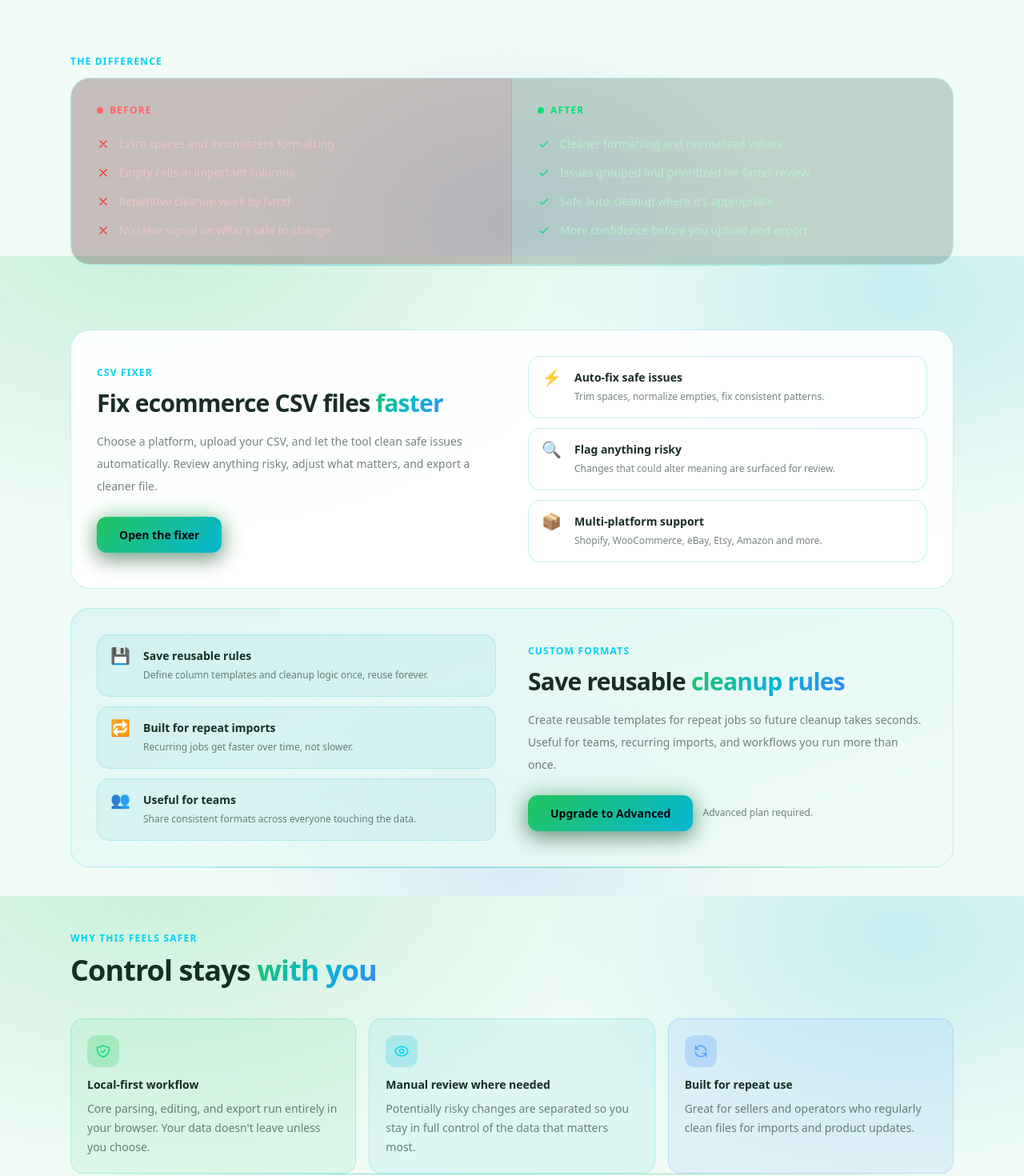
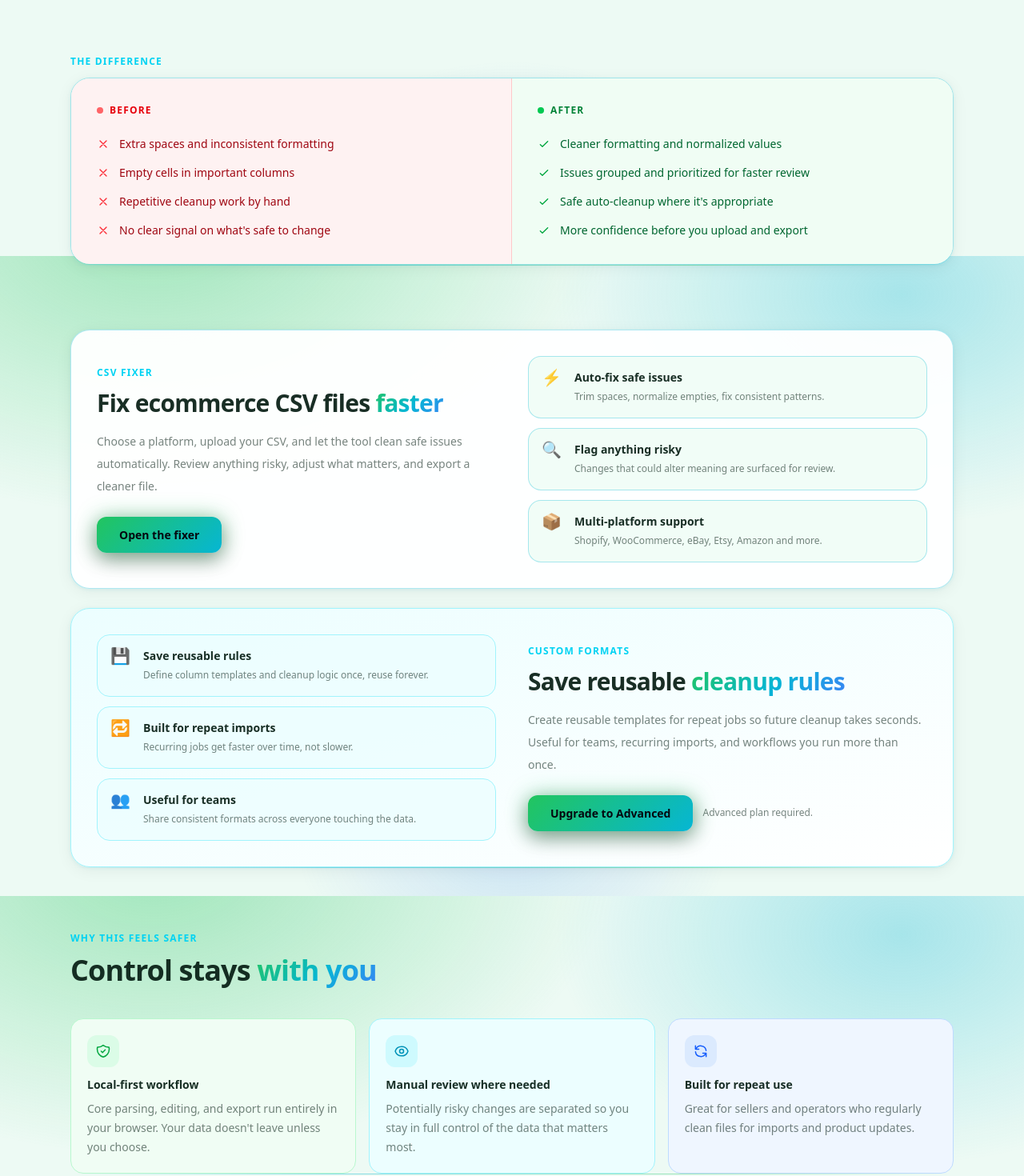
Before and after one commit to Dominic339/shopify-csv-fixer, a Next.js app: page / in a window 1280 px wide. Shown: the part 1280-2750 px from the top of the page at 80% size. Built offline with nearby package versions, Linux system fonts and the light colour scheme; no server answers.

Commit message:
Fix light mode color presence and broken text visibility

```diff
--- a/src/app/HomeClient.tsx
+++ b/src/app/HomeClient.tsx
@@ -95,7 +95,7 @@ export default function HomeClient({ tHome, tPricing }: Props) {
         <div className="pointer-events-none absolute -right-20 -top-20 h-96 w-96 rounded-full bg-cyan-500/10 blur-3xl" />
 
         <div className="relative z-10">
-          <p className="inline-flex items-center gap-2 rounded-full border border-green-500/30 bg-green-500/10 px-3 py-1 text-xs font-semibold text-green-300">
+          <p className="inline-flex items-center gap-2 rounded-full border border-green-500/30 bg-green-500/10 px-3 py-1 text-xs font-semibold text-green-700 dark:text-green-300">
             <span className="h-1.5 w-1.5 animate-pulse rounded-full bg-green-400" />
             StriveFormats
           </p>
@@ -251,10 +251,10 @@ export default function HomeClient({ tHome, tPricing }: Props) {
         <div className="overflow-hidden rounded-3xl border border-[var(--border)]">
           <div className="grid md:grid-cols-2">
             {/* Before */}
-            <div className="border-b border-red-500/15 bg-red-950/25 p-8 md:border-b-0 md:border-r">
+            <div className="border-b border-red-200 bg-red-50 p-8 dark:border-red-500/15 dark:bg-red-950/25 md:border-b-0 md:border-r">
               <div className="mb-6 flex items-center gap-2">
                 <div className="h-2 w-2 rounded-full bg-red-400" />
-                <span className="text-xs font-bold uppercase tracking-widest text-red-400">Before</span>
+                <span className="text-xs font-bold uppercase tracking-widest text-red-600 dark:text-red-400">Before</span>
               </div>
               <div className="space-y-4">
                 {[
@@ -263,7 +263,7 @@ export default function HomeClient({ tHome, tPricing }: Props) {
                   "Repetitive cleanup work by hand",
                   "No clear signal on what's safe to change",
                 ].map((item) => (
-                  <div key={item} className="flex items-start gap-3 text-sm text-red-200/65">
+                  <div key={item} className="flex items-start gap-3 text-sm text-red-800 dark:text-red-200/65">
                     <svg className="mt-0.5 h-4 w-4 shrink-0 text-red-500" fill="none" viewBox="0 0 24 24" stroke="currentColor" strokeWidth={2}>
                       <path strokeLinecap="round" strokeLinejoin="round" d="M6 18L18 6M6 6l12 12" />
                     </svg>
@@ -274,10 +274,10 @@ export default function HomeClient({ tHome, tPricing }: Props) {
             </div>
 
             {/* After */}
-            <div className="bg-green-950/20 p-8">
+            <div className="bg-green-50 p-8 dark:bg-green-950/20">
               <div className="mb-6 flex items-center gap-2">
-                <div className="h-2 w-2 rounded-full bg-green-400" />
-                <span className="text-xs font-bold uppercase tracking-widest text-green-400">After</span>
+                <div className="h-2 w-2 rounded-full bg-green-500 dark:bg-green-400" />
+                <span className="text-xs font-bold uppercase tracking-widest text-green-700 dark:text-green-400">After</span>
               </div>
               <div className="space-y-4">
                 {[
@@ -286,8 +286,8 @@ export default function HomeClient({ tHome, tPricing }: Props) {
                   "Safe auto-cleanup where it's appropriate",
                   "More confidence before you upload and export",
                 ].map((item) => (
-                  <div key={item} className="flex items-start gap-3 text-sm text-green-200/75">
-                    <svg className="mt-0.5 h-4 w-4 shrink-0 text-green-400" fill="none" viewBox="0 0 24 24" stroke="currentColor" strokeWidth={2}>
+                  <div key={item} className="flex items-start gap-3 text-sm text-green-800 dark:text-green-200/75">
+                    <svg className="mt-0.5 h-4 w-4 shrink-0 text-green-600 dark:text-green-400" fill="none" viewBox="0 0 24 24" stroke="currentColor" strokeWidth={2}>
                       <path strokeLinecap="round" strokeLinejoin="round" d="M5 13l4 4L19 7" />
                     </svg>
                     {item}
@@ -345,7 +345,7 @@ export default function HomeClient({ tHome, tPricing }: Props) {
         </div>
 
         {/* Custom Formats */}
-        <div className="overflow-hidden rounded-3xl border border-cyan-500/20 bg-gradient-to-br from-cyan-500/8 to-[var(--bg)]">
+        <div className="overflow-hidden rounded-3xl border border-cyan-200 bg-gradient-to-br from-cyan-50 to-white dark:border-cyan-500/20 dark:from-cyan-500/8 dark:to-[var(--bg)]">
           <div className="grid gap-10 p-8 md:grid-cols-2 md:items-center">
             {/* feature list — left this time */}
             <div className="grid gap-3 md:order-first">
@@ -354,7 +354,7 @@ export default function HomeClient({ tHome, tPricing }: Props) {
                 { icon: "🔁", label: "Built for repeat imports", desc: "Recurring jobs get faster over time, not slower." },
                 { icon: "👥", label: "Useful for teams", desc: "Share consistent formats across everyone touching the data." },
               ].map(({ icon, label, desc }) => (
-                <div key={label} className="flex gap-4 rounded-2xl border border-cyan-500/18 bg-[rgba(6,182,212,0.07)] p-4">
+                <div key={label} className="flex gap-4 rounded-2xl border border-cyan-200 bg-cyan-50/80 p-4 dark:border-cyan-500/18 dark:bg-[rgba(6,182,212,0.07)]">
                   <span className="text-xl leading-none">{icon}</span>
                   <div>
                     <div className="text-sm font-bold text-[var(--text)]">{label}</div>
@@ -444,19 +444,19 @@ export default function HomeClient({ tHome, tPricing }: Props) {
               key={title}
               className={`rounded-2xl border p-5 ${
                 color === "green"
-                  ? "border-green-500/20 bg-green-500/8"
+                  ? "border-green-200 bg-green-50 dark:border-green-500/20 dark:bg-green-500/8"
                   : color === "cyan"
-                  ? "border-cyan-500/20 bg-cyan-500/8"
-                  : "border-blue-500/20 bg-blue-500/8"
+                  ? "border-cyan-200 bg-cyan-50 dark:border-cyan-500/20 dark:bg-cyan-500/8"
+                  : "border-blue-200 bg-blue-50 dark:border-blue-500/20 dark:bg-blue-500/8"
               }`}
             >
               <div
                 className={`mb-3 inline-flex h-10 w-10 items-center justify-center rounded-xl ${
                   color === "green"
-                    ? "bg-green-500/20 text-green-400"
+                    ? "bg-green-100 text-green-600 dark:bg-green-500/20 dark:text-green-400"
                     : color === "cyan"
-                    ? "bg-cyan-500/20 text-cyan-400"
-                    : "bg-blue-500/20 text-blue-400"
+                    ? "bg-cyan-100 text-cyan-600 dark:bg-cyan-500/20 dark:text-cyan-400"
+                    : "bg-blue-100 text-blue-600 dark:bg-blue-500/20 dark:text-blue-400"
                 }`}
               >
                 {icon}
--- a/src/app/globals.css
+++ b/src/app/globals.css
@@ -3,10 +3,10 @@
 /* ===== Light theme ===== */
 :root,
 [data-theme="light"] {
-  --bg: #f0fbf6;
-  --surface: rgba(255, 255, 255, 0.88);
-  --surface-2: rgba(255, 255, 255, 0.72);
-  --border: rgba(6, 182, 212, 0.22);
+  --bg: #edfaf4;
+  --surface: rgba(255, 255, 255, 0.95);
+  --surface-2: rgba(240, 253, 247, 0.90);
+  --border: rgba(6, 182, 212, 0.32);
 
   --text: rgba(5, 28, 18, 0.92);
   --muted: rgba(5, 28, 18, 0.54);
@@ -71,6 +71,22 @@ body {
   background-repeat: no-repeat;
   background-size: cover;
   background-attachment: fixed;
+}
+
+[data-theme="light"] body {
+  background:
+    radial-gradient(ellipse 1100px 700px at 15% -5%, rgba(34, 197, 94, 0.38) 0%, transparent 52%),
+    radial-gradient(ellipse 900px 600px at 88% 6%, rgba(6, 182, 212, 0.30) 0%, transparent 48%),
+    radial-gradient(ellipse 600px 400px at 50% 92%, rgba(59, 130, 246, 0.18) 0%, transparent 45%),
+    var(--bg);
+  background-repeat: no-repeat;
+  background-size: cover;
+  background-attachment: fixed;
+}
+
+/* Card lift in light mode */
+[data-theme="light"] .rounded-3xl {
+  box-shadow: 0 1px 4px rgba(6, 182, 212, 0.10), 0 4px 20px rgba(0, 0, 0, 0.06);
 }
 
 a {
```
